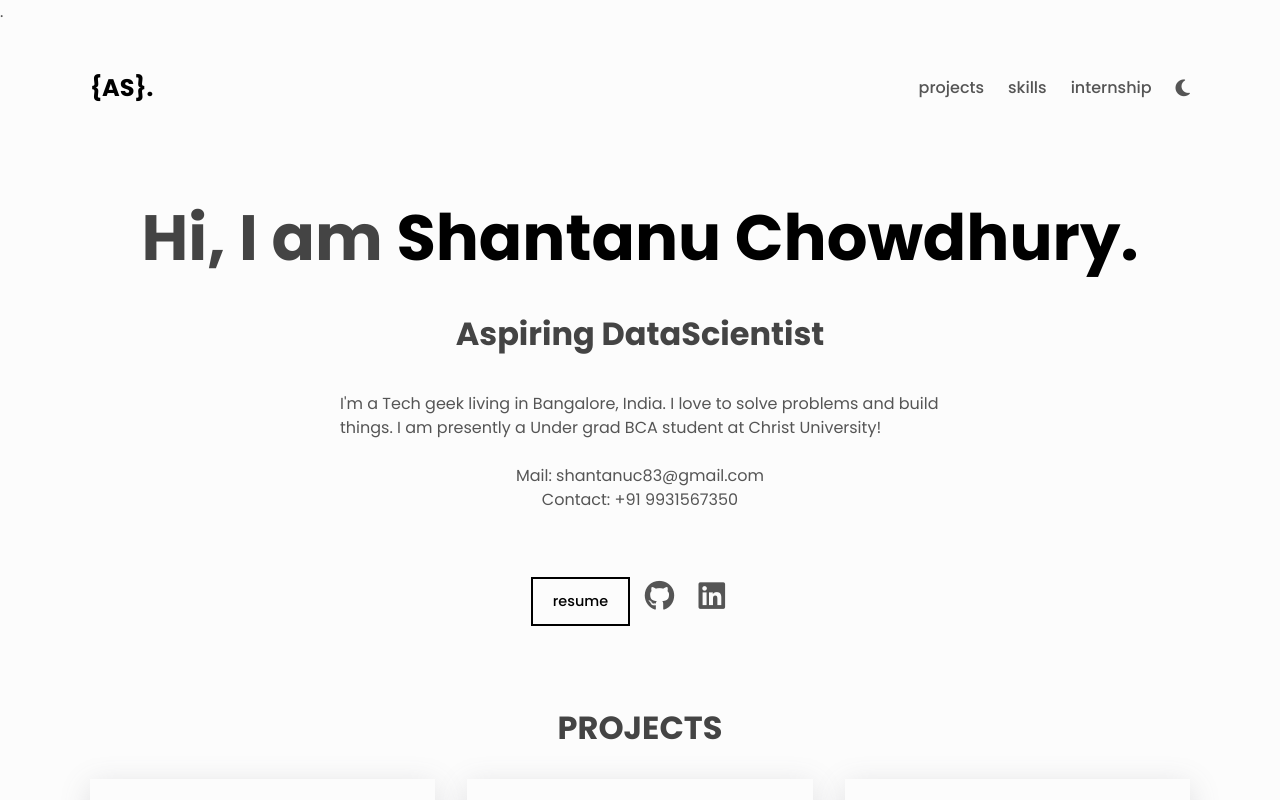
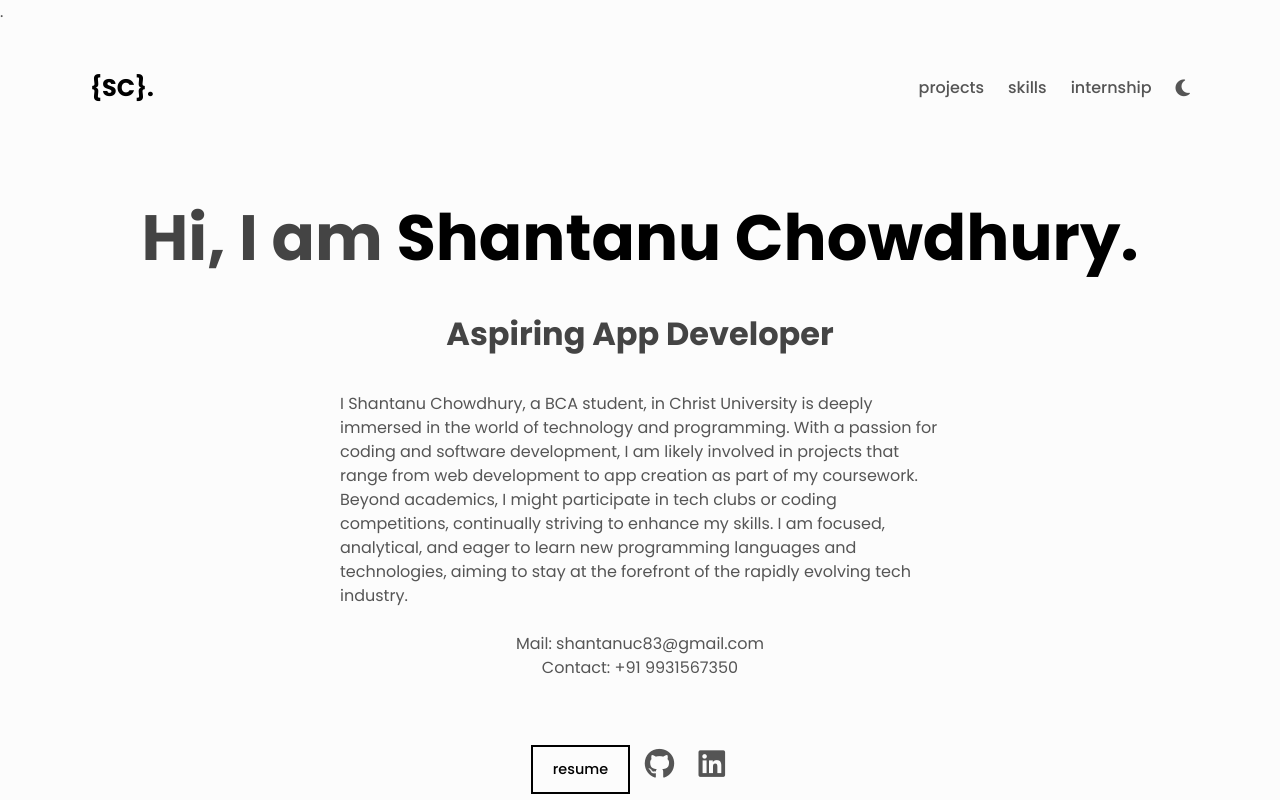
Before and after one commit to shantanu437/shantanu437.github.io, a plain HTML site: page index.html in a window 1280 px wide. Shown: the top 800 px of the page. Drawn offline with Linux system fonts and the light colour scheme.

Commit message:
Update index.html

```diff
--- a/index.html
+++ b/index.html
@@ -32,7 +32,7 @@
     <header class="header center">
       <h3>
         <a href="" class="link"
-          >{AS}. <!--insert your initials here --></a
+          >{SC}. <!--insert your initials here --></a
         >
       </h3> <!--use the linkedIn or any link in above href-->
 
@@ -70,9 +70,9 @@
       <!-- About -->
       <div class="about center">
         <h1>Hi, I am <span class="about__name">Shantanu Chowdhury.</span></h1>
-        <h2 class="about__role">Aspiring DataScientist</h2>
+        <h2 class="about__role">Aspiring App Developer</h2>
         <p class="about__desc"> <!-- Edit the About make sure you add your degree!-->
-          I'm a Tech geek living in Bangalore, India. I love to solve problems and build things. I am presently a Under grad BCA student at Christ University!
+         I Shantanu Chowdhury, a BCA student, in Christ University is deeply immersed in the world of technology and programming. With a passion for coding and software development, I am likely involved in projects that range from web development to app creation as part of my coursework. Beyond academics, I might participate in tech clubs or coding competitions, continually striving to enhance my skills. I am focused, analytical, and eager to learn new programming languages and technologies, aiming to stay at the forefront of the rapidly evolving tech industry.
         </p> <!-- about you -->
         <br>
         <a href="mailto:ashiksanyo01@gmail.com">Mail: shantanuc83@gmail.com </a><p> Contact: +91 9931567350</p>  <!--Change it to your mail id and contact no-->
```
